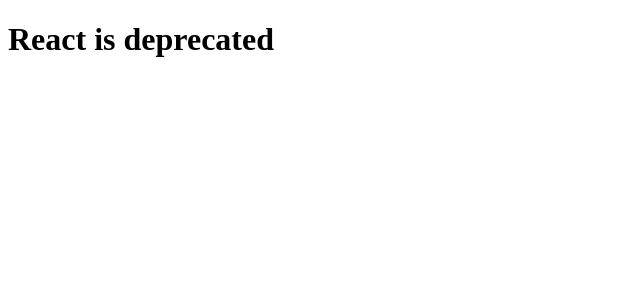
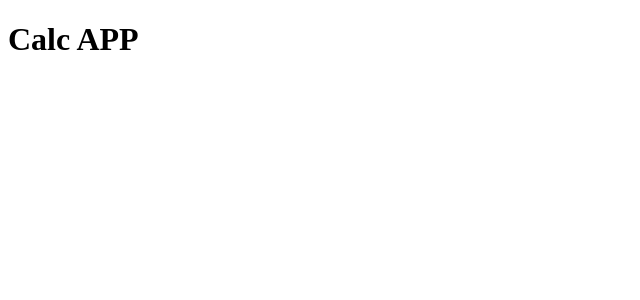
Before and after one commit to rodrigofigueroa/react-path, a React (Create React App) app in the folder calc-app-react/: page / in a window 1280 px wide. Shown: the top 300 px of the page, without its empty margins (0-640 px from the left). Built offline with nearby package versions, Linux system fonts and the light colour scheme.

Commit message:
adding app js and debugging

```diff
--- a/calc-app-react/src/App.jsx
+++ b/calc-app-react/src/App.jsx
@@ -0,0 +1,6 @@
+import React from 'react'
+
+
+const App = () => <h1>Calc APP</h1>
+
+export default App
--- a/calc-app-react/src/index.jsx
+++ b/calc-app-react/src/index.jsx
@@ -1,14 +1,12 @@
 import React from 'react'
 import ReactDOM from 'react-dom/client'
+import App from './App'
 
 
 const root = ReactDOM.createRoot( document.getElementById( 'root' ) )
 
-root.render( <h1>React is deprecated</h1>)
-
-// const root = ReactDOM.createRoot(document.getElementById('root'));
-// root.render(
-//   <React.StrictMode>
-//     <App />
-//   </React.StrictMode>
-// );
+root.render(
+  <React.StrictMode>
+   <App />
+  </React.StrictMode>
+)
```
